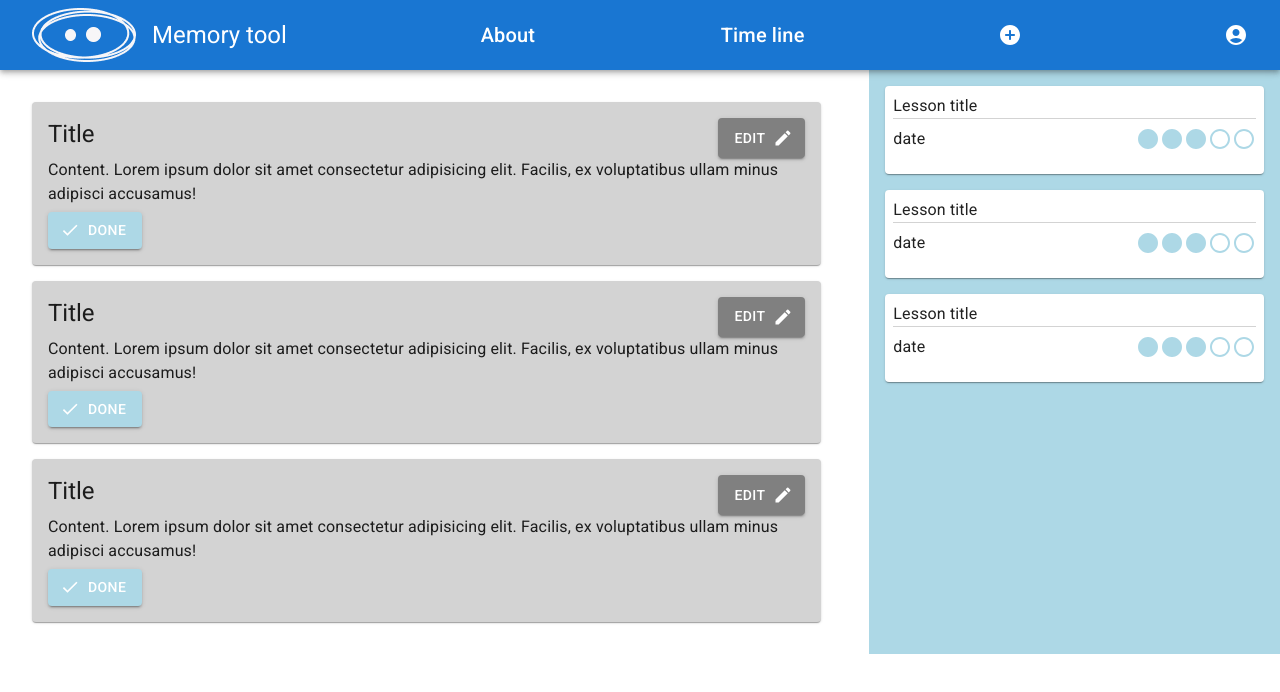
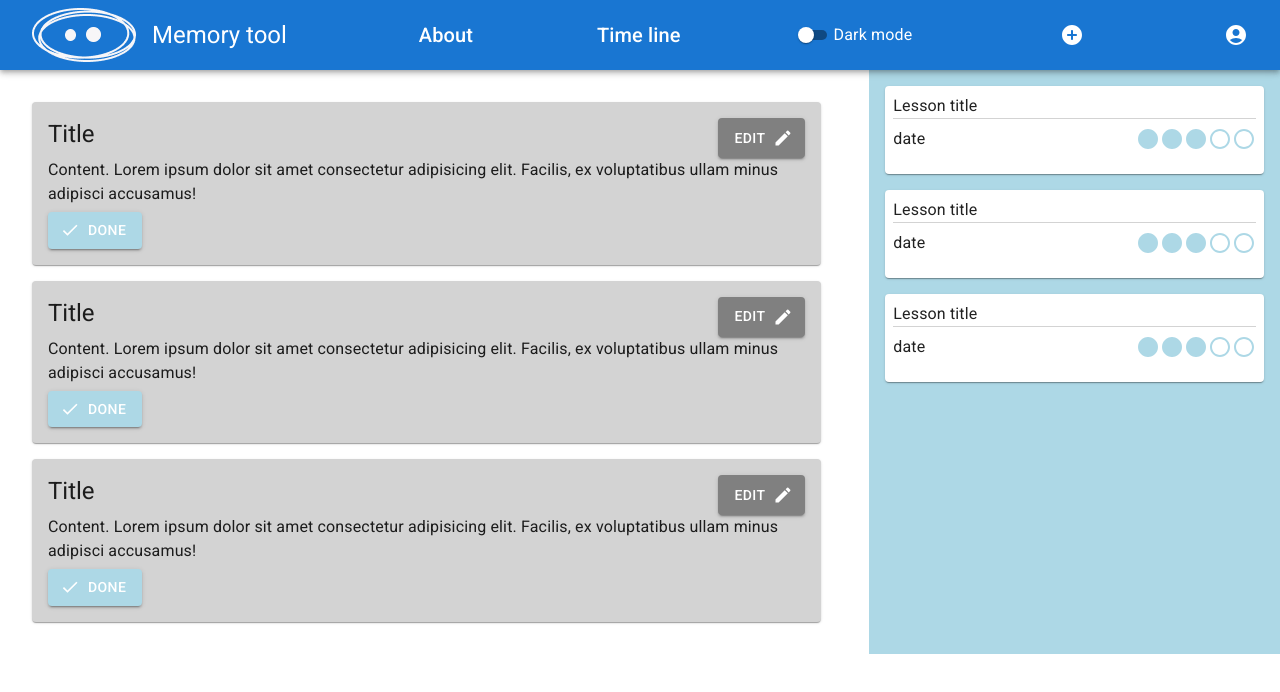
Before and after one commit to KlimaGi/ca-memory-tool, a React (Create React App) app: page / in a window 1280 px wide. Shown: the top 692 px of the page. Built offline with nearby package versions, Linux system fonts and the light colour scheme.

Commit message:
feat: add theme switch component

```diff
--- a/src/components/nav-bar.tsx
+++ b/src/components/nav-bar.tsx
@@ -4,6 +4,7 @@ import {
 } from '@mui/material';
 import { AddCircleRounded, AccountCircle } from '@mui/icons-material';
 import logo from '../assets/logo-white-sm.png';
+import ThemeSwitch from './theme-switch';
 
 const StyleToolBar = styled(Toolbar)({
   display: 'flex',
@@ -26,6 +27,8 @@ const NavBar = () => (
       <Typography variant="h6">About</Typography>
       <Typography variant="h6">Time line</Typography>
 
+      <ThemeSwitch />
+
       <IconButton aria-label="create" sx={{ color: 'white' }}>
         <AddCircleRounded />
       </IconButton>
--- /dev/null
+++ b/src/components/theme-switch.tsx
@@ -0,0 +1,28 @@
+import React, { useState } from 'react';
+import { Box, FormControlLabel, Switch } from '@mui/material';
+
+// todo: instead of label text add moon icon (& sun)
+const ThemeSwitch = () => {
+  const [checked, setChecked] = useState(false);
+  console.log('checked', { checked });
+  const handleChange = (event: React.ChangeEvent<HTMLInputElement>) => {
+    setChecked(event.target.checked);
+  };
+
+  return (
+    <Box>
+      <FormControlLabel
+        label="Dark mode"
+        control={(
+          <Switch
+            checked={checked}
+            onChange={handleChange}
+            size="small"
+            color="secondary"
+          />
+        )}
+      />
+    </Box>
+  );
+};
+export default ThemeSwitch;
--- a/src/components/time-line.tsx
+++ b/src/components/time-line.tsx
@@ -3,7 +3,7 @@ import { Box } from '@mui/material';
 import LessonItemProgress from './lesson-item-progress';
 
 const TimeLine = () => (
-  <Box flex={2} sx={{ bgcolor: 'lightblue' }}>
+  <Box flex={2} sx={{ bgcolor: 'lightblue', display: { xs: 'none', sm: 'block' } }}>
     <LessonItemProgress />
     <LessonItemProgress />
     <LessonItemProgress />
```
